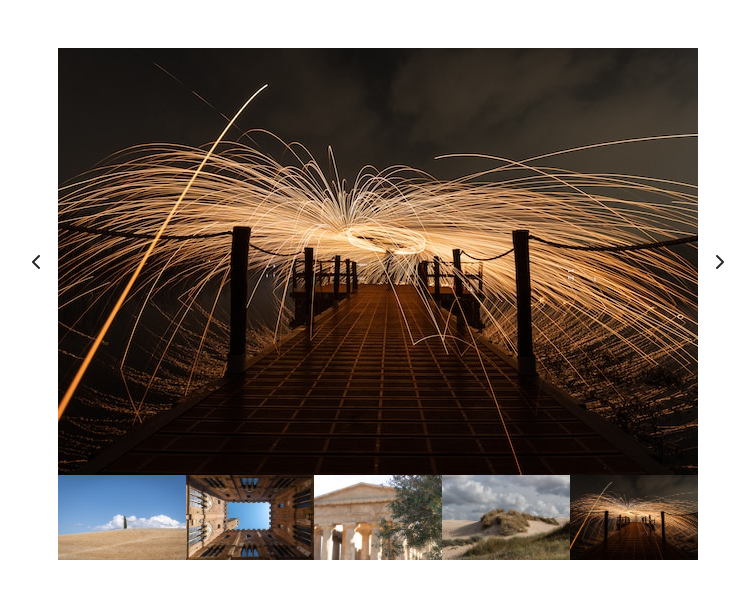
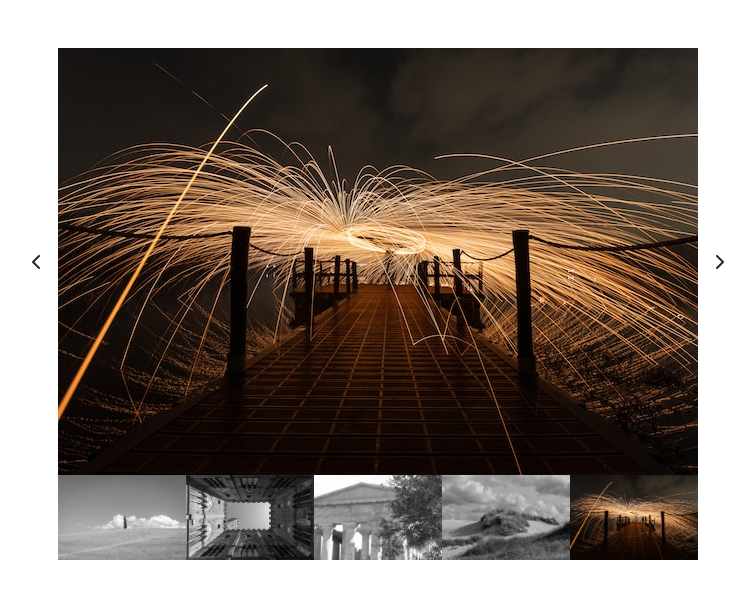
Before and after one commit to lucafranzoi98/js-array-objects-carousel, a plain HTML site: page index.html in a window 1280 px wide. Both pictures are taken after a click on the icon 299 px from the left and 261 px from the top of the page. Shown: the whole page, without its empty margins (262-1017 px from the left). Drawn offline with nearby package versions, Linux system fonts and the light colour scheme.

Commit message:
add greyscale filter

```diff
--- a/assets/css/style.css
+++ b/assets/css/style.css
@@ -3,3 +3,7 @@
     padding: 0;
     box-sizing: border-box;
 }
+
+.inactive{
+   filter: grayscale(1);
+}
--- a/assets/js/script.js
+++ b/assets/js/script.js
@@ -1,7 +1,7 @@
-const imgCarouselEl = document.getElementById("img-carousel");
+const carouselEl = document.getElementById("img-carousel");
 const beforeButtonEl = document.querySelector(".fa-chevron-left");
 const afterButtonEl = document.querySelector(".fa-chevron-right");
-const imagesEl = document.getElementById("images");
+const secondaryImgContainer = document.getElementById("images");
 
 const photos = [
    {path: "./assets/img/1.jpg"},
@@ -15,24 +15,31 @@ const photos = [
 let i = 0; // i is the position in the array
 const imgEl = document.createElement("img");
 imgEl.src = `${photos[i].path}`; // add src dynamically
-imgCarouselEl.append(imgEl);
+carouselEl.append(imgEl);
 
 // Secondary imgs
-photos.forEach((photo, i) => {
-   const secImgEl = document.createElement("img");
-   secImgEl.src = `${photos[i].path}`; // add src dynamically
-   secImgEl.style.width = `calc(100% / ${photos.length})`;
-   imagesEl.append(secImgEl);
-})
+photos.forEach((photo, index) => {
+   const secondaryImgEl = document.createElement("img");
+   secondaryImgEl.src = `${photos[index].path}`; // add src dynamically
+   secondaryImgEl.style.width = `calc(100% / ${photos.length})`;
+   (index == i ? "" : secondaryImgEl.classList.toggle("inactive")); // set inactive for all the photos expect the first
+   secondaryImgContainer.append(secondaryImgEl);
+});
+
+const secondaryImgs = document.querySelectorAll("#images > img");
 
 beforeButtonEl.addEventListener("click", function(){
+   secondaryImgs[i].classList.toggle("inactive");
    i--;
    imgEl.src = `${photos[i < 0 ?  i = photos.length - 1 : i].path}`;
    // Ternary operator to have a loop (skip to first img to last one)
-})
+   secondaryImgs[i].classList.toggle("inactive")
+});
 
 afterButtonEl.addEventListener("click", function(){
+   secondaryImgs[i].classList.toggle("inactive");
    i++;
    imgEl.src = `${photos[i > photos.length - 1 ? i = 0 : i].path}`;
    // Ternary operator to have a loop (skip to last img to first one)
-})
+   secondaryImgs[i].classList.toggle("inactive")
+});
```
Also changed, not shown: index.html (+2 -1 lines).
